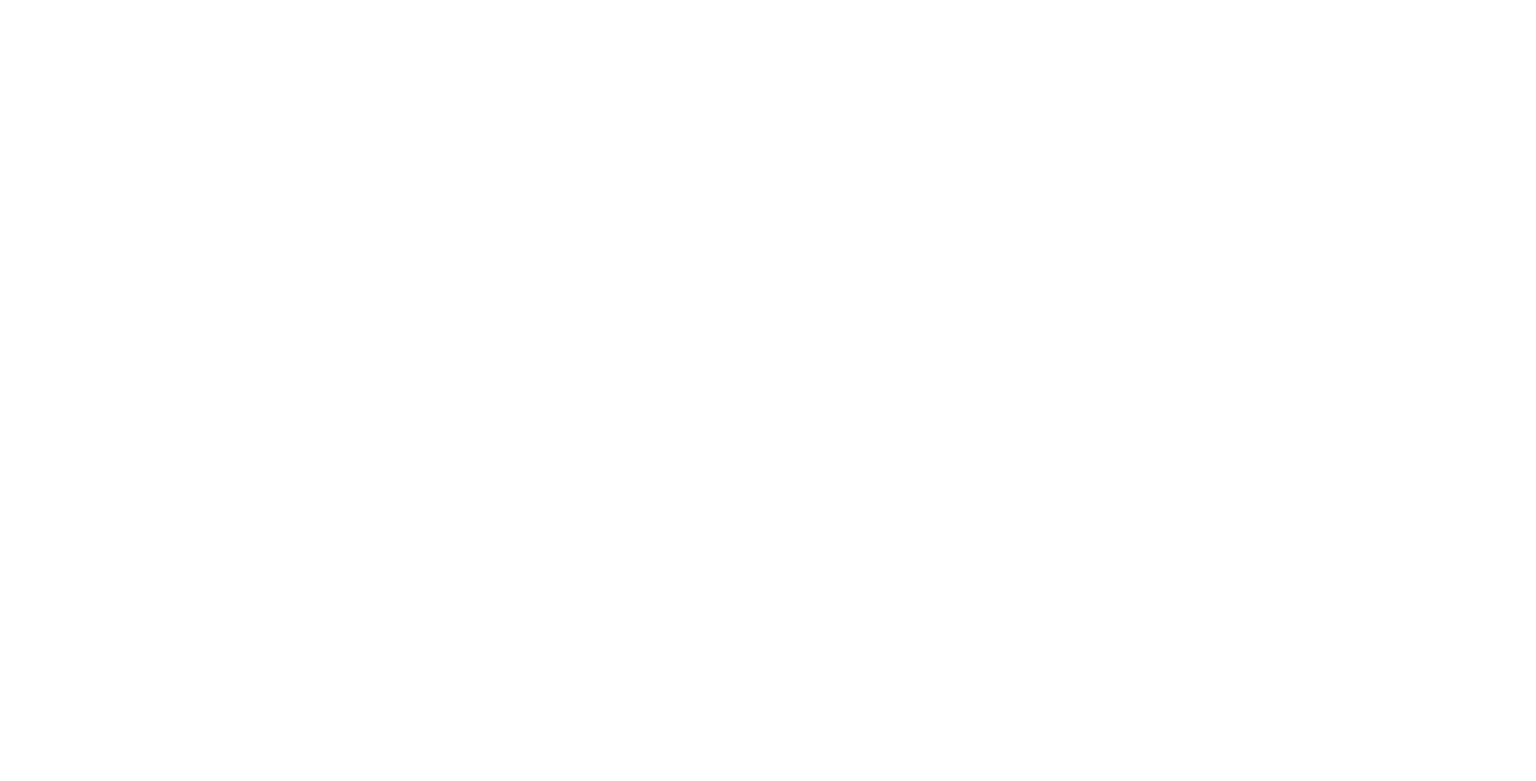
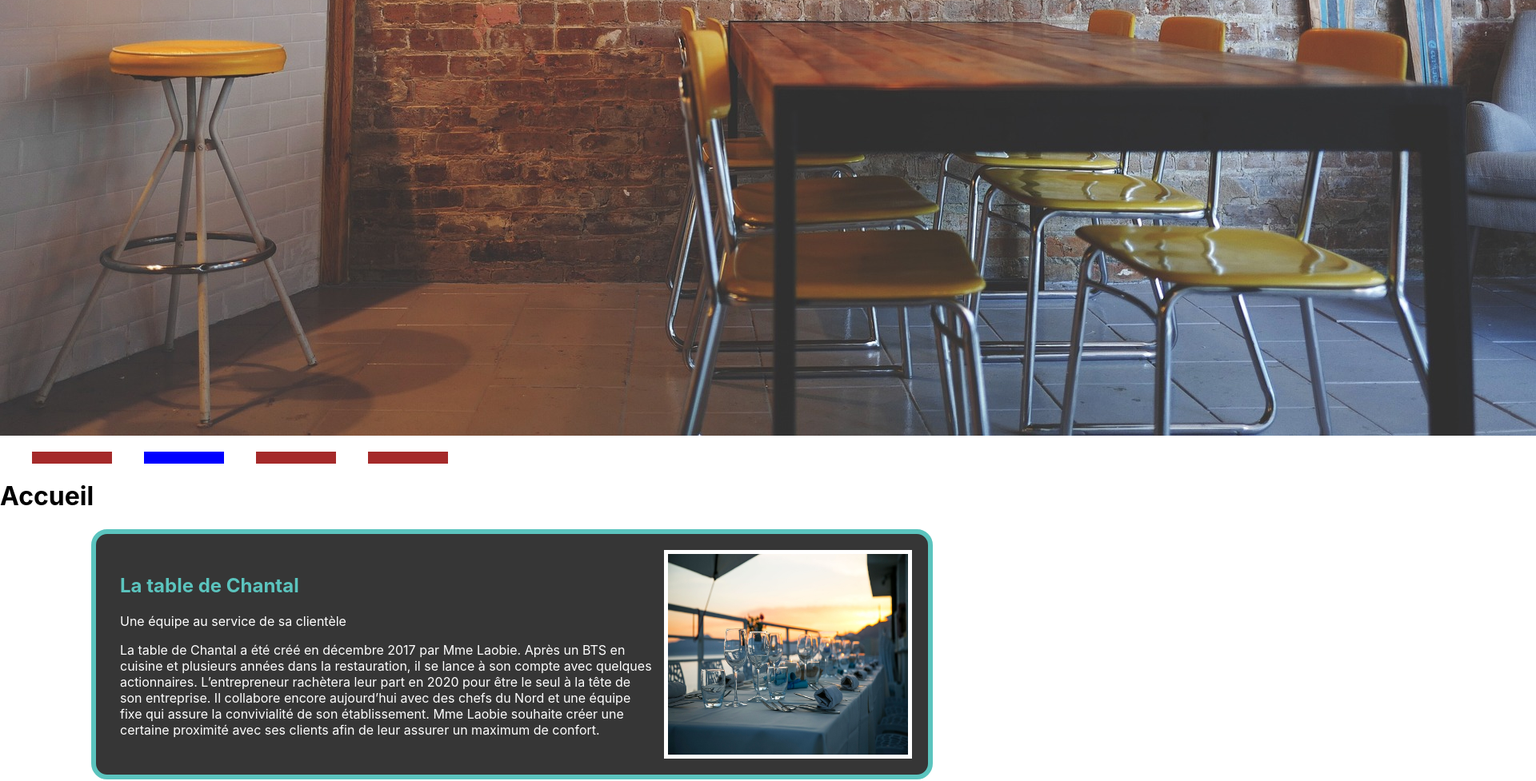
Before and after one commit to CyrilleDeletre/BriefRestaurant, a React (Create React App) app: page / in a window 1280 px wide. Shown: the part 835-1812 px from the top of the page at 80% size, 1920 px wide, since content can reach past the window. Before the commit the page ends 800 px from the top, so only its background shows below. Built offline with nearby package versions, Linux system fonts and the light colour scheme.

Commit message:
slider fonctionnel

```diff
--- /dev/null
+++ b/src/components/Data/DataSlider.js
@@ -0,0 +1,26 @@
+import { v4 as uuidv4 } from "uuid";
+
+const dataSlider = [
+    {
+        id: uuidv4(),
+        url:"img/SliderChantal3.jpg",
+        alt:"Photo de Chantal"
+    },
+    {
+        id: uuidv4(),
+        url:"img/SliderChantal2.jpg",
+        alt:"Photo de la salle du restaurant La table de Chantal"
+    },
+    {
+        id: uuidv4(),
+        url:"img/SliderChantal1.jpg",
+        alt:"Photo du bar du restaurant La table de Chantal"
+    },
+    {
+        id: uuidv4(),
+        url:"img/SliderChantal4.jpg",
+        alt:"Photo de la cuisine avec des légumes d'été"
+    },
+];
+
+export default dataSlider;
--- a/src/components/Elements/Slider/Slider.css
+++ b/src/components/Elements/Slider/Slider.css
@@ -0,0 +1,16 @@
+.puce{
+    height: 15px;
+    width: 100px;
+    background-color: brown;
+}
+.target{
+    height: 15px;
+    width: 100px;
+    background-color: blue;
+}
+.puces{
+    list-style: none;
+    display: flex;
+    gap: 40px;
+    cursor: pointer;
+}
--- a/src/components/Elements/Slider/Slider.js
+++ b/src/components/Elements/Slider/Slider.js
@@ -1,8 +1,43 @@
+import React from "react";
+import {useState} from "react";
+import Data from '../../Data/DataSlider';
+import './Slider.css';
+
+
 const Slider = () => {
+    const [slide, setSlide] = useState(0);
+
+
+    const target = (variable, i)=>{
+          variable = i;
+          setSlide(variable);
+      }
+
+    const play = () =>{
+       clearInterval(play)
+        setInterval(() => {
+            if(slide!== Data.length-1){
+                setSlide(slide+1);
+            }
+            else{
+                setSlide(0);
+            }
+        }, "4000");}
+
+    play();
+
     return (
-        <>
-        <div>SLideazdazdaz</div>
-        </>
+        <div>
+        <div><img src={Data[slide].url} alt={Data[slide].alt}/></div>
+
+        <ul className="puces">
+        {Data.map((uneImage, i) => (
+            <li onClick = {() => target(slide, i)} className={i === slide ? 'target' : 'puce'}>
+            </li>
+       ))}
+        </ul>
+
+        </div>
     )
 }
 export default Slider;
```
